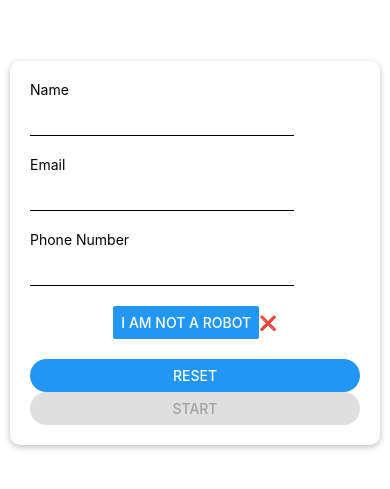
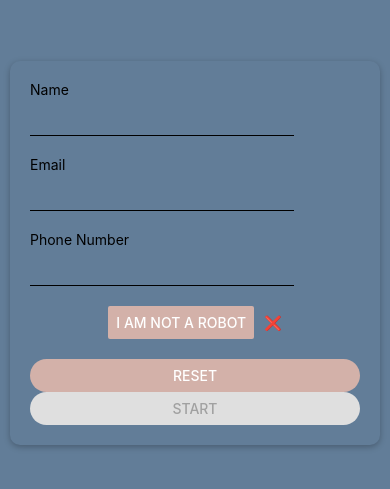
Before and after one commit to ozzyfly/5520_assignment1, a React Native app: screen / in a window 390 px wide. Shown: the part 169-658 px from the top of the page. Built offline with nearby package versions, Linux system fonts and the light colour scheme.

Commit message:
adjust color.

```diff
--- a/colors.js
+++ b/colors.js
@@ -1,5 +1,4 @@
-
 export default {
-    primary: '#4a90e2',
-    secondary: '#e94e77',
-  };
+  primary: '#627D98', // Muted blue
+  secondary: '#D3B1A9',  // Soft pink
+};
--- a/components/Card.js
+++ b/components/Card.js
@@ -1,5 +1,6 @@
 import React from 'react';
 import { View, StyleSheet } from 'react-native';
+import colors from '../colors';
 
 const Card = ({ children }) => <View style={styles.card}>{children}</View>;
 
@@ -14,6 +15,7 @@ const styles = StyleSheet.create({
     backgroundColor: 'white',
     padding: 20,
     margin: 10,
+    backgroundColor: colors.primary
   },
 });
 
--- a/components/CustomButton.js
+++ b/components/CustomButton.js
@@ -1,9 +1,11 @@
 import React from 'react';
 import { Button, StyleSheet, View } from 'react-native';
+import colors from '../colors';
 
 const CustomButton = ({ style, ...otherProps }) => (
   <View style={[styles.buttonContainer, style]}>
-    <Button {...otherProps} />
+    <Button {...otherProps} color={colors.secondary} />
+    {/* Applied the secondary color to the button */}
   </View>
 );
 
--- a/components/CustomInput.js
+++ b/components/CustomInput.js
@@ -19,9 +19,10 @@ const styles = StyleSheet.create({
     borderBottomWidth: 1,
     marginBottom: 20,
     padding: 10,
+    color: 'white',
   },
   errorText: {
-    color: 'red',
+    color: 'white',
     marginBottom: 10,
   },
 });
--- a/components/GradientBackground.js
+++ b/components/GradientBackground.js
@@ -3,7 +3,7 @@ import { StyleSheet, View } from 'react-native';
 import { LinearGradient } from 'expo-linear-gradient';
 
 const GradientBackground = ({ children, style }) => (
-  <LinearGradient colors={['#ff7e5f', '#feb47b']} style={styles.gradient}>
+  <LinearGradient colors={['#A6BFD2', '#D3B1A9']} style={styles.gradient}>
     <View style={style}>{children}</View>
   </LinearGradient>
 );
--- a/screens/ConfirmScreen.js
+++ b/screens/ConfirmScreen.js
@@ -2,38 +2,50 @@ import React from 'react';
 import { View, Text, StyleSheet } from 'react-native';
 import Card from '../components/Card';
 import CustomButton from '../components/CustomButton';
+import colors from '../colors';
 
-const ConfirmScreen = ({ userData: { name, email, phoneNumber }, onEdit, onConfirm }) => (
+const ConfirmScreen = ({ userData: { name, email, phoneNumber }, onEdit, onConfirm }) => {
+  return (
     <View style={styles.screen}>
       <Card>
-      <Text>Name: {name}</Text>
-      <Text>Email: {email}</Text>
-      <Text>Phone Number: {phoneNumber}</Text>
+        <Text style={styles.text}>Name: {name}</Text>
+        <Text style={styles.text}>Email: {email}</Text>
+        <Text style={styles.text}>Phone Number: {phoneNumber}</Text>
+
         <View style={styles.buttonContainer}>
-        <CustomButton title="Edit" onPress={onEdit} style={styles.editButton} />
-        <CustomButton title="Confirm" onPress={onConfirm} style={styles.confirmButton} />
+          <CustomButton title="Edit" onPress={onEdit} style={[styles.button, styles.editButton]} />
+          <CustomButton title="Confirm" onPress={onConfirm} style={[styles.button, styles.confirmButton]} />
         </View>
       </Card>
     </View>
   );
-
+};
 
 const styles = StyleSheet.create({
   screen: {
     flex: 1,
     justifyContent: 'center',
     alignItems: 'center',
+    backgroundColor: colors.primary,
+  },
+  text: {
+    color: '#FFFFFF',
+    marginBottom: 10,
   },
   buttonContainer: {
     flexDirection: 'row',
     justifyContent: 'space-between',
     marginTop: 20,
   },
+  button: {
+    backgroundColor: colors.secondary,
+    color: colors.primary,
+  },
   editButton: {
-    marginRight: 10, // adds a margin to separate the buttons
+    marginRight: 10,
   },
   confirmButton: {
-    marginLeft: 10, // adds a margin to separate the buttons
+    marginLeft: 10,
   },
 });
 
--- a/screens/GameScreen.js
+++ b/screens/GameScreen.js
@@ -2,7 +2,7 @@ import React, { useState } from 'react';
 import { View, Text, TextInput, Image, StyleSheet, Modal } from 'react-native';
 import Card from '../components/Card';
 import CustomButton from '../components/CustomButton';
-
+import colors from '../colors';
 
 const GameScreen = ({ onLogout }) => {
   const [generatedNumber, setGeneratedNumber] = useState(generateRandom());
@@ -54,22 +54,24 @@ const GameScreen = ({ onLogout }) => {
   return (
     <View style={styles.screen}>
       <CustomButton title="Logout" onPress={onLogout} style={logoutButton} />
+
       <Card>
         {!isGuessCorrect ? (
           <>
-            <Text>Guess a number between 10 and 20</Text>
+            <Text style={styles.instructionText}>Guess a number between 10 and 20</Text>
             <TextInput
               value={userGuess}
               onChangeText={setUserGuess}
               keyboardType="numeric"
               placeholder="Enter your guess here"
-              style={[input, !isNaN(userGuess) && userGuess >= 10 && userGuess <= 20 ? {} : {borderColor: 'red'}]}
+              style={[styles.input, !isNaN(userGuess) && userGuess >= 10 && userGuess <= 20 ? {} : {borderColor: colors.secondary}]}
             />
+            <Text style={styles.feedbackText}>{feedback}</Text>
+
             <View style={buttonContainer}>
               <CustomButton title="Confirm" onPress={handleConfirm} />
               <CustomButton title="Reset" onPress={handleResetInput} />
             </View>
-            <Text>{feedback}</Text>
 
             <Modal
               animationType="slide"
@@ -97,6 +99,7 @@ const GameScreen = ({ onLogout }) => {
           </View>
         )}
       </Card>
+
     </View>
   );
 };
@@ -106,18 +109,42 @@ const styles = StyleSheet.create({
     flex: 1,
     alignItems: 'center',
     justifyContent: 'center',
+    backgroundColor: colors.primary,
   },
   logoutButton: {
     position: 'absolute',
     top: 50,
     right: 10,
+    backgroundColor: colors.secondary,
+    color: '#FFFFFF',
+  },
+  instructionText: {
+    fontSize: 18,
+    fontWeight: 'bold',
+    color: 'white',
+    marginBottom: 15,
+    textAlign: 'center',
+    alignSelf: 'center'
+  },
+  feedbackText: {
+    fontSize: 16,
+    fontWeight: 'bold',
+    color: '#FFFFFF',
+    marginTop: 10,
+    textAlign: 'center',
+    alignSelf: 'center'
   },
   input: {
     marginVertical: 10,
     borderWidth: 1,
-    borderColor: 'grey',
+    borderColor: colors.secondary,
+    backgroundColor: colors.secondary,
+    color: '#FFFFFF',
     padding: 8,
     borderRadius: 5,
+    width: 200,
+    textAlign: 'center',
+    alignSelf: 'center'
   },
   image: {
     width: 100,
@@ -134,7 +161,8 @@ const styles = StyleSheet.create({
     flex: 1,
     justifyContent: "center",
     alignItems: "center",
-    marginTop: 22
+    marginTop: 22,
+    backgroundColor: 'rgba(0,0,0,0.4)'
   },
   modalView: {
     margin: 20,
--- a/screens/StartScreen.js
+++ b/screens/StartScreen.js
@@ -3,6 +3,8 @@ import { View, Text, Button, StyleSheet, KeyboardAvoidingView, Platform } from '
 import Card from '../components/Card';
 import CustomInput from '../components/CustomInput';
 import CustomButton from '../components/CustomButton';
+import colors from '../colors';
+
 
 const StartScreen = ({ onStart, onReset, userData = { name: '', email: '', phoneNumber: '' } }) => {
   const [formData, setFormData] = useState(userData);
@@ -55,8 +57,8 @@ const StartScreen = ({ onStart, onReset, userData = { name: '', email: '', phone
         <CustomInput label="Phone Number" value={phoneNumber} onChangeText={(text) => setFormData(prev => ({ ...prev, phoneNumber: text }))} error={errors.phoneNumber} />
 
         <View style={styles.checkboxContainer}>
-          <Button title="I am not a robot" onPress={() => setCheckboxSelected(!checkboxSelected)} />
-          <Text>{checkboxSelected ? '✅' : '❌'}</Text>
+          <Button title="I am not a robot" color={colors.secondary} onPress={() => setCheckboxSelected(!checkboxSelected)} />
+          <Text style={{ color: checkboxSelected ? colors.primary : 'red', marginLeft: 10 }}>{checkboxSelected ? '✅' : '❌'}</Text>
         </View>
 
         <CustomButton title="Reset" onPress={handleReset} />
@@ -70,6 +72,7 @@ const styles = StyleSheet.create({
   screen: {
     flex: 1,
     justifyContent: 'center',
+    backgroundColor: colors.primary, // Applying background color
   },
   checkboxContainer: {
     flexDirection: 'row',
```
Lines whose indentation alone changed are shown as unchanged.
